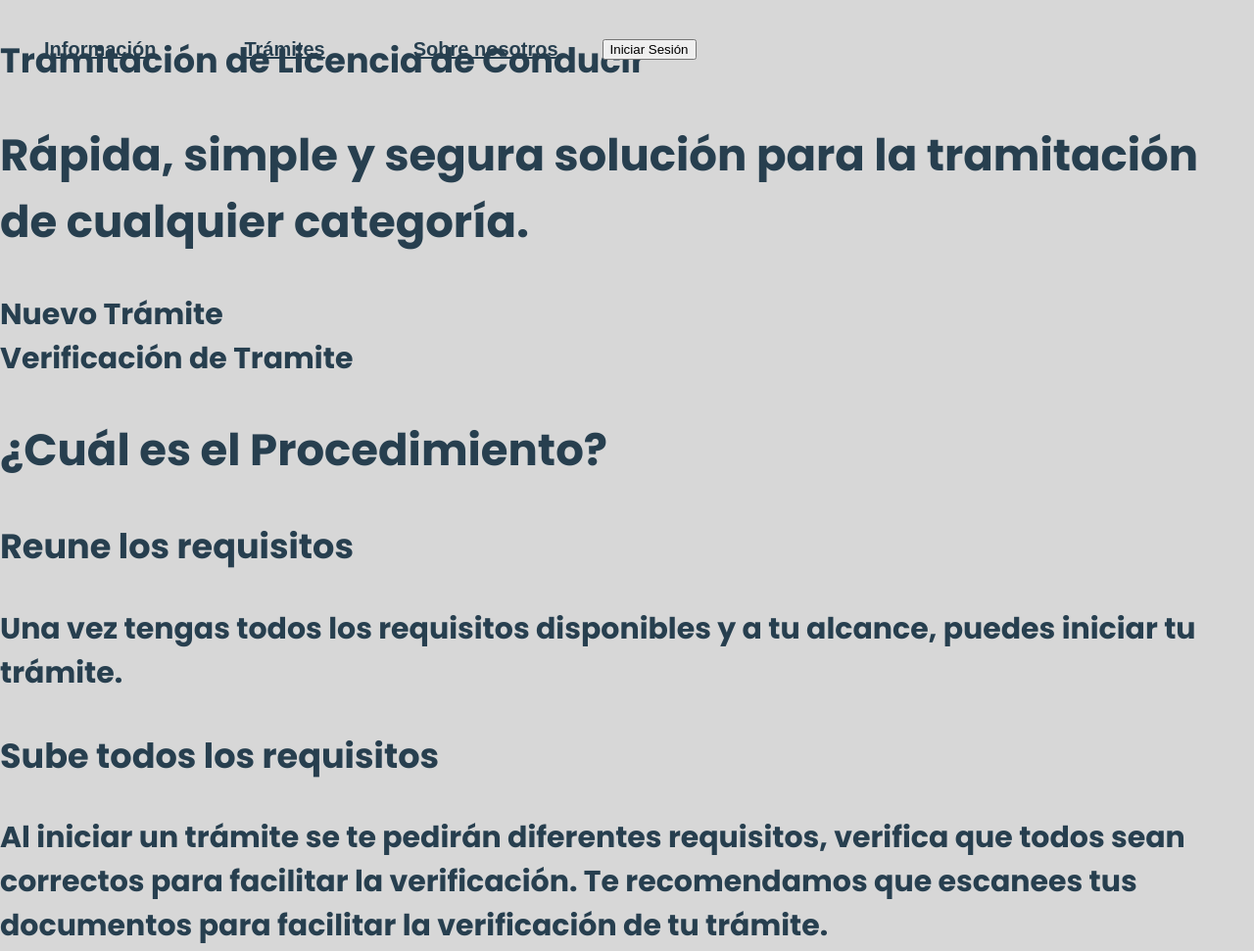
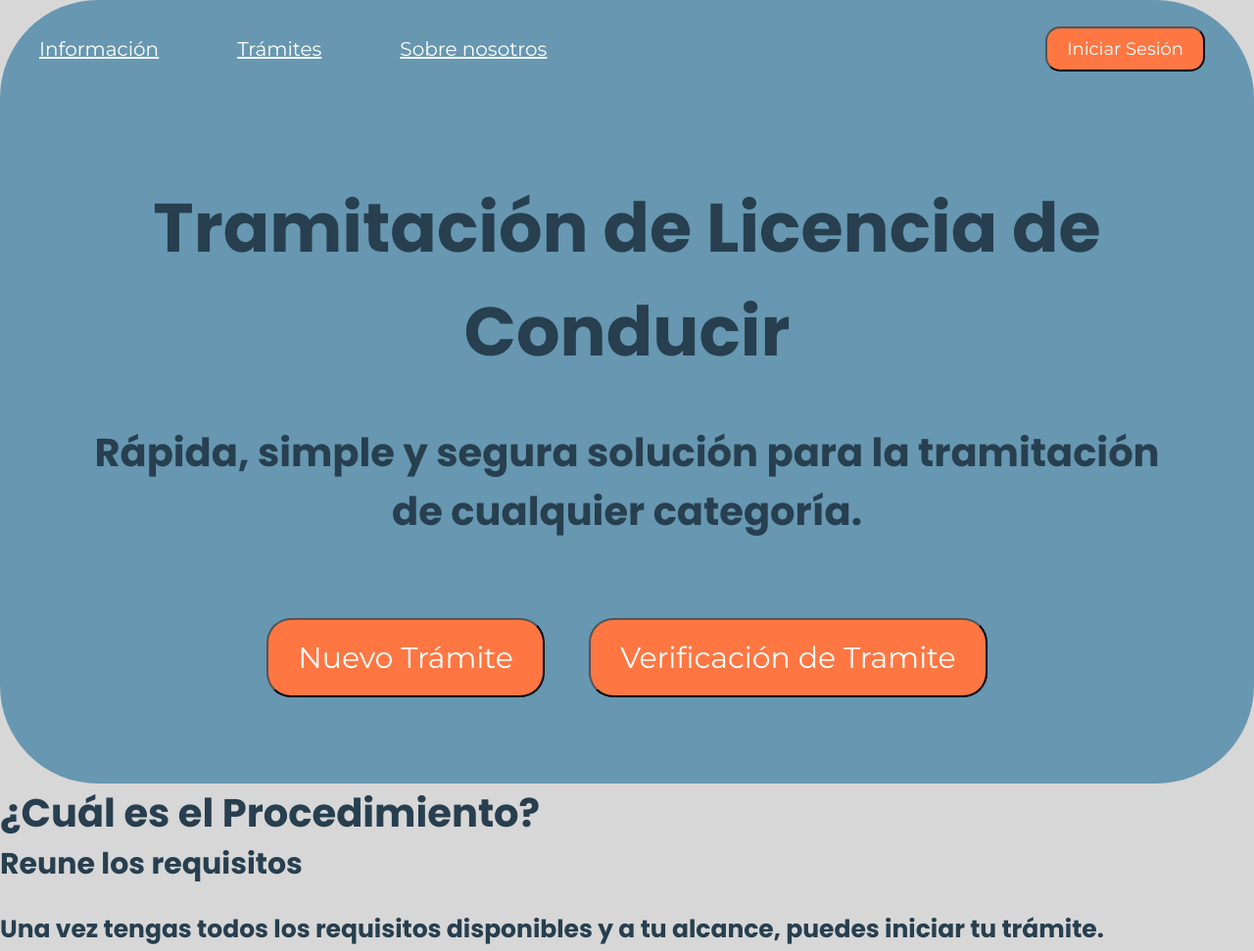
Before and after one commit to foolish-heart/SWLC, a plain HTML site: page index.html in a window 1280 px wide. Shown: the top 971 px of the page at 98% size. Drawn offline with Linux system fonts and the light colour scheme.

Commit message:
Main page fix

```diff
--- a/css/style.css
+++ b/css/style.css
@@ -7,13 +7,42 @@ html, body {
     padding: 0;
     background: #D7D7D7;
     color: #273F4F;
-    font-size: 30px;
+    font-size: 25px;
     font-family: 'Poppins', sans-serif;
 }
 
+h1 {
+    font-size: 70px;
+    margin: 0px;
+}
+
+h2 {
+    font-size: 40px;
+    margin: 0px;
+}
+
+h3 {
+    font-size: 30px;
+    margin: 0px;
+}
+
 section {
+    display: flex;
     width: 100%;
-    height 100vh;
+    height: 100vh;
+}
+
+.bttn {
+    display: inline-block;
+    padding: 20px 30px;
+    border-radius: 25px;
+    background: #FE7743;
+    color: #FFFFFF;
+    cursor: pointer;
+    align-items: center;
+    font-size: 30px;
+    font-family: 'Montserrat', sans-serif;
+    margin: 20px;
 }
 
 /* Navigation*/
@@ -25,6 +54,9 @@ nav {
     top: 0;
     left: 0;
     font-size: 20px;
+    /*background-color: #273f4f;
+    border-top-left-radius: 50px;
+    border-top-right-radius: 50px;*/
 }
 
 nav ul {
@@ -38,11 +70,59 @@ nav ul {
 
 nav ul li {
     list-style: none;
-    margin: 45px;
+    margin: 40px;
 }
 
 nav ul li a {
-    color: #273F4F;
-    font-weight: 550;
-    font-family: 'Montsserrat', sans-serif;
+    color: #ffffff;
+    font-family: 'Montserrat', sans-serif;
 }
+
+.login {
+    position: absolute;
+    right: 50px;
+    padding: 10px 20px;
+    border-radius: 15px;
+    background: #FE7743;
+    color: #FFFFFF;
+    font-size: 18px;
+    cursor: pointer;
+    font-family: 'Montserrat', sans-serif;
+}
+
+/* Main */
+
+section.main {
+    flex: 2;
+    display: flex;
+    flex-direction: column;
+    background: #6797b1;
+    border-radius: 100px;
+    padding: 50px;
+}
+
+section.main article {
+    flex: 1;
+    display: flex;
+    flex-direction: column;
+    justify-content: center;
+    align-items: center;
+    text-align: center;
+}
+
+section.main article .title {
+    margin-top: 130px;
+}
+
+section.main article .description {
+    margin: 40px;
+}
+
+section.main article .buttons {
+    flex: 2;
+    justify-content: center;
+    width: 100%;
+    display: flex;
+    align-items: center;
+    gap: 200px;
+}
--- a/index.html
+++ b/index.html
@@ -18,25 +18,25 @@
                 <li><a href="#tramites">Trámites</a></li>
                 <li><a href="#sobrenosotros">Sobre nosotros</a></li>
 
-                <button type="login">Iniciar Sesión</button>
+                <button class="login" type="login">Iniciar Sesión</button>
             </ul>
         </nav>
 
-        <section>
+        <section class="main">
             <article>
-                <div>
+                <div class="title">
                     <h1>Tramitación de Licencia de Conducir</h1>
+                </div>
+                <div class="description">
                     <h2>Rápida, simple y segura solución para la tramitación de cualquier categoría.</h2>
                 </div>
             </article>
 
-            <div>
-                <span class="bttn">Nuevo Trámite</span>
-            </div>
-
-            <div>
-                <span class="bttn">Verificación de Tramite</span>
-            </div>
+            <article class="buttons">
+                <div>
+                    <button class="bttn">Nuevo Trámite</button> <button class="bttn">Verificación de Tramite</button>
+                </div>
+            </article>
 
         </section>
 
```
